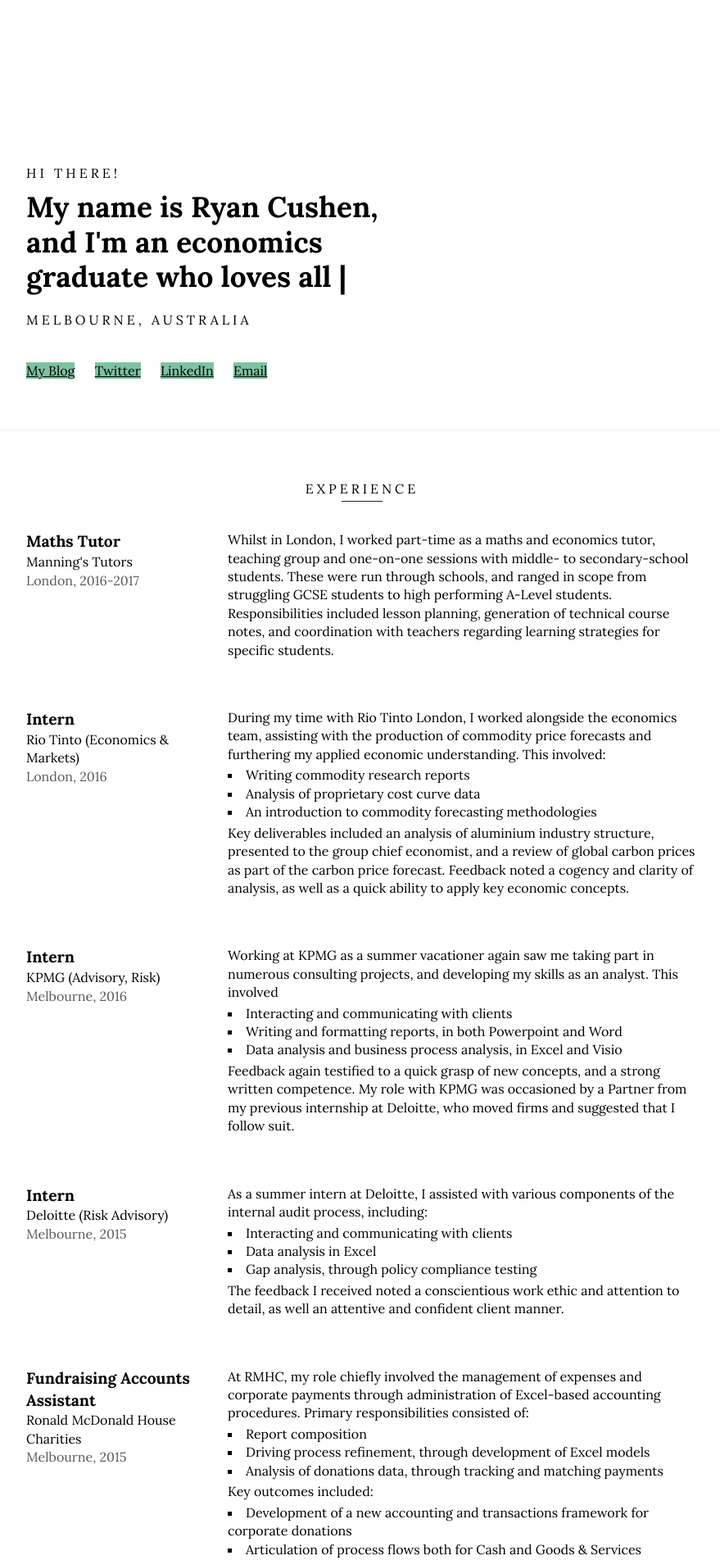
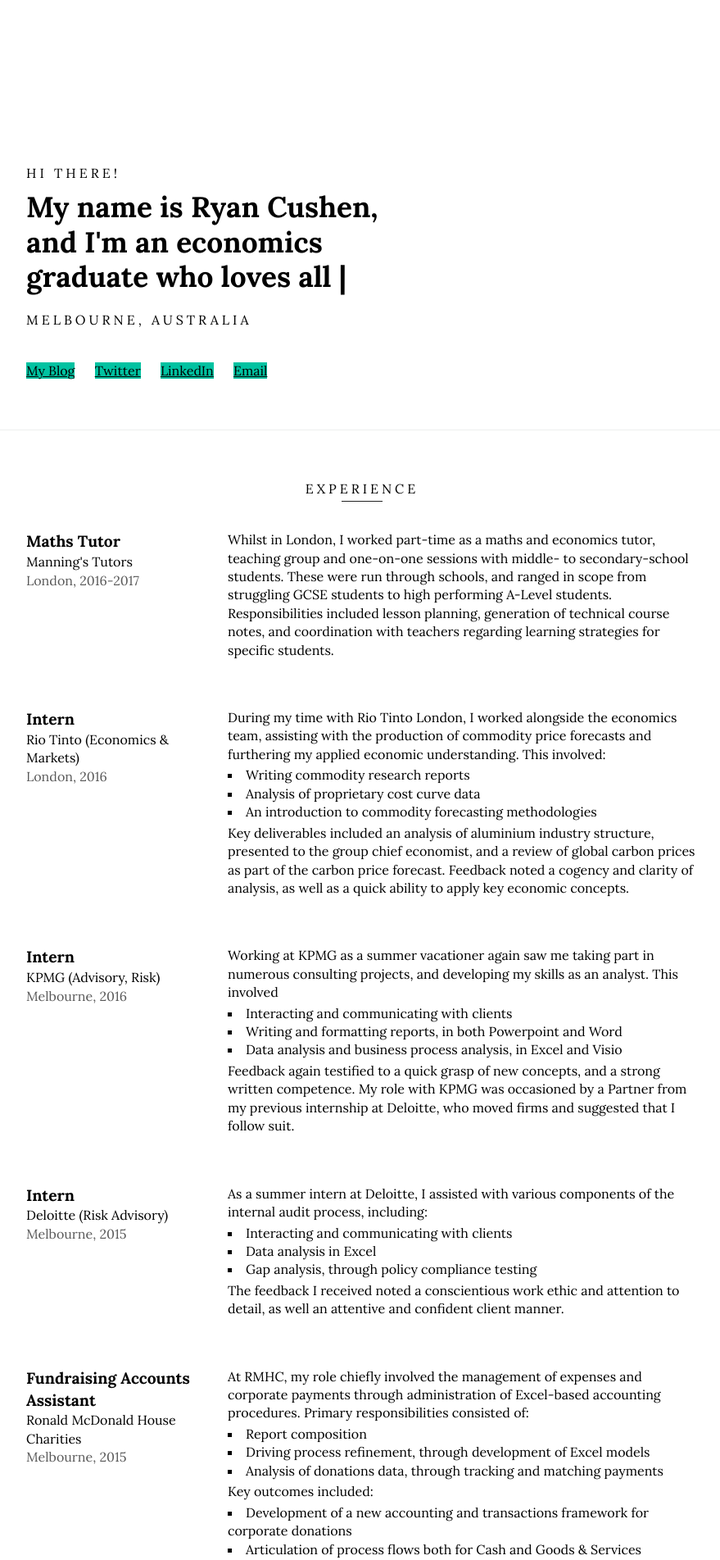
Before and after one commit to rcushen/resume, a Jekyll site: the page built from 17618f01a3a21b911c925bcb525a1d21abd30673/index.html, in a window 1280 px wide. Shown: the top 1903 px of the page at 82% size, without its empty margins (198-1077 px from the left). Built offline with Jekyll 4.4.1, drawn with Linux system fonts in a browser that asks for light colours.

Commit message:
Small update

```diff
--- a/_sass/_resume.scss
+++ b/_sass/_resume.scss
@@ -52,7 +52,7 @@ ul {
 
 a {
     color: black!important;
-    background: rgba(126, 194, 161, 1);
+    background: rgba(1, 194, 161, 1);
     /* background: rgba(245, 215, 110, .5); */
     transition: all linear .2s;
 
```
